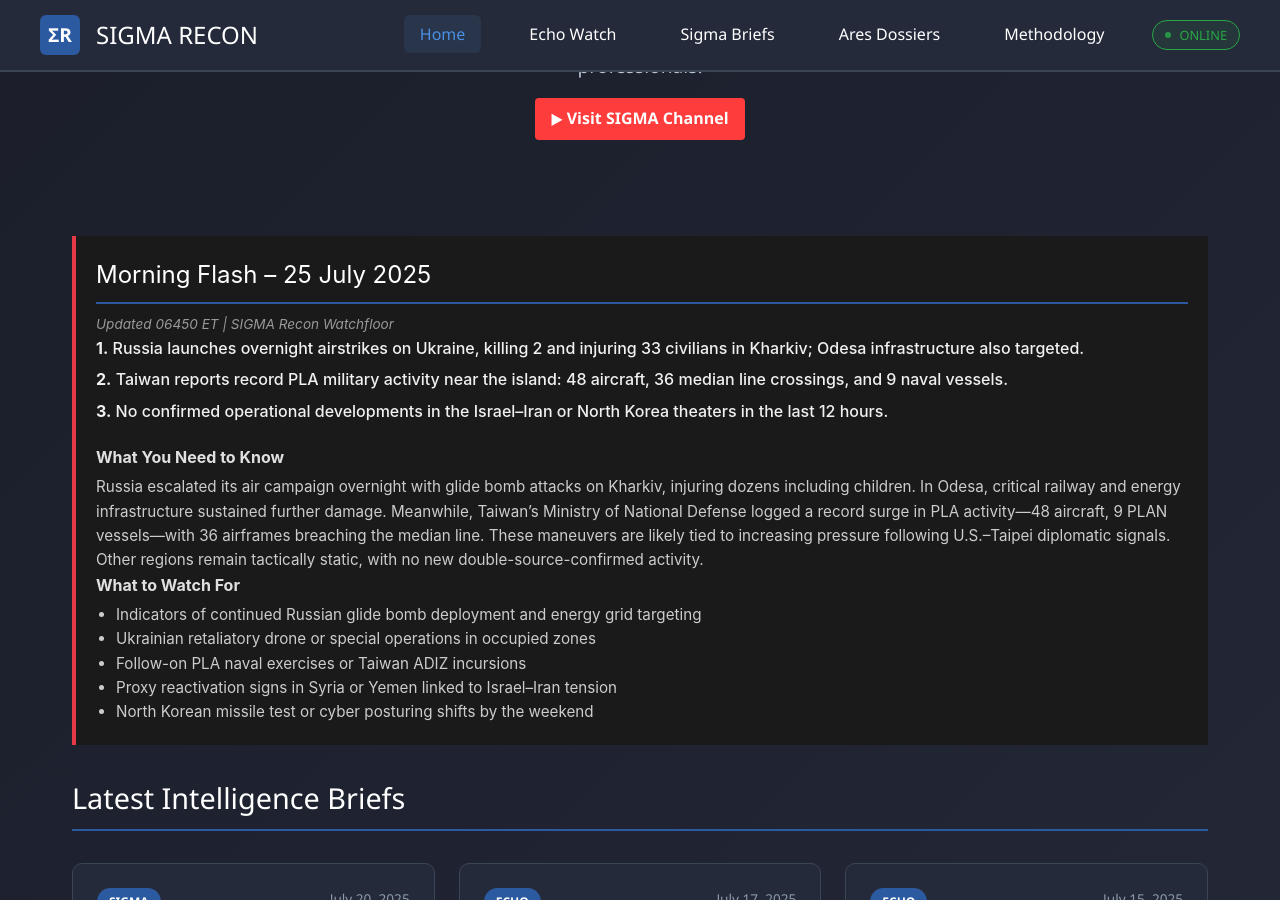
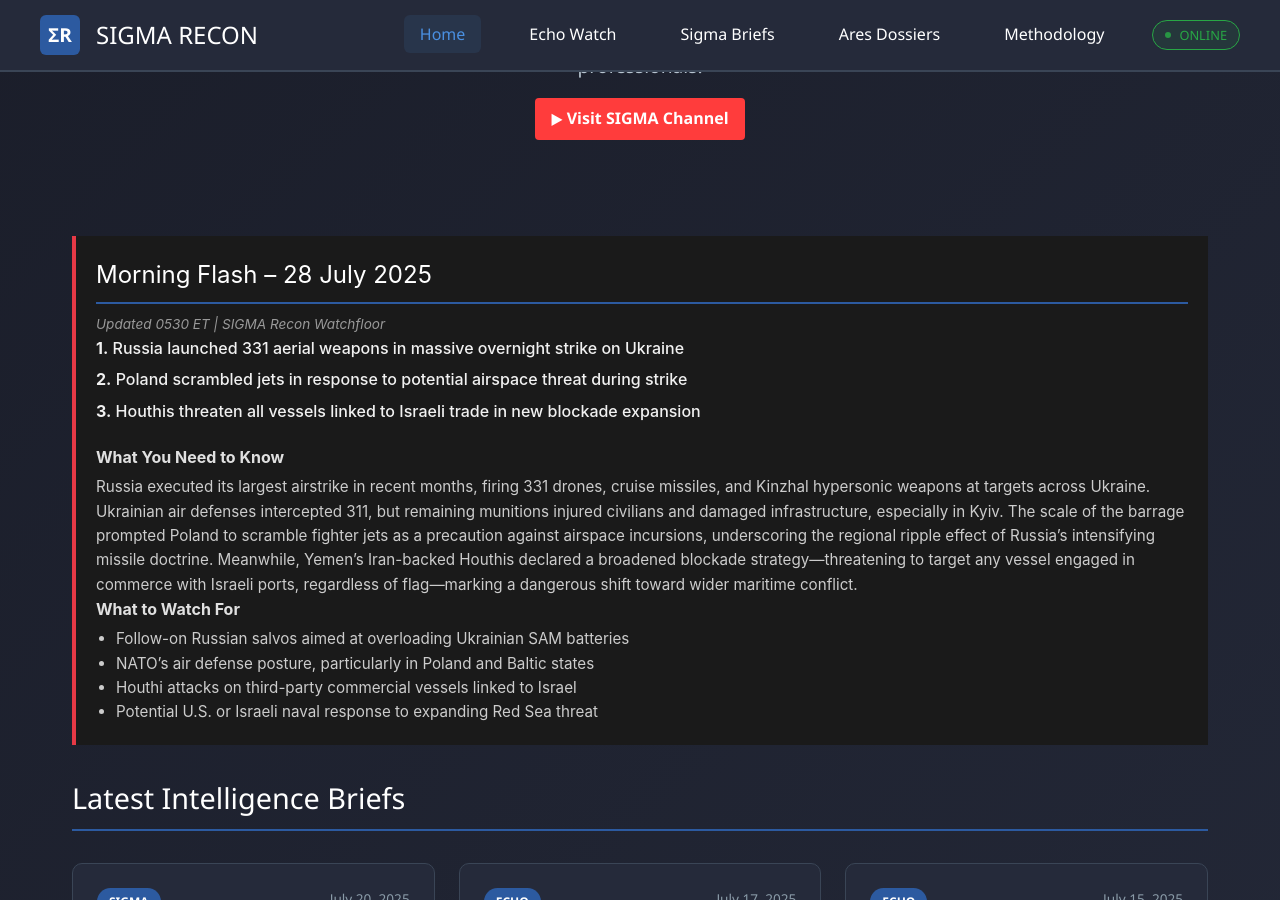
Before and after one commit to Monster52/SIGMA_Recon, a Jekyll site: the page built from index.html, in a window 1280 px wide and 900 px high, scrolled down 242 px. Built offline with Jekyll 4.4.1, drawn with Linux system fonts in a browser that asks for light colours; comment, search, counter and statistics services are not loaded.

Commit message:
Update MFR

```diff
--- a/index.html
+++ b/index.html
@@ -15,28 +15,27 @@
 
 <!-- Morning Flash Module -->
 <div class="morning-flash-container">
-  <h2 class="section-title">Morning Flash – 25 July 2025</h2>
-    <p class="flash-timestamp">Updated 06450 ET | SIGMA Recon Watchfloor</p>
+  <h2 class="section-title">Morning Flash – 28 July 2025</h2>
+    <p class="flash-timestamp">Updated 0530 ET | SIGMA Recon Watchfloor</p>
 
   <ul class="flash-bullets">
-    <li><strong>1.</strong> Russia launches overnight airstrikes on Ukraine, killing 2 and injuring 33 civilians in Kharkiv; Odesa infrastructure also targeted.</li>
-    <li><strong>2.</strong> Taiwan reports record PLA military activity near the island: 48 aircraft, 36 median line crossings, and 9 naval vessels.</li>
-    <li><strong>3.</strong> No confirmed operational developments in the Israel–Iran or North Korea theaters in the last 12 hours.</li>
+    <li><strong>1.</strong> Russia launched 331 aerial weapons in massive overnight strike on Ukraine</li>
+    <li><strong>2.</strong> Poland scrambled jets in response to potential airspace threat during strike</li>
+    <li><strong>3.</strong> Houthis threaten all vessels linked to Israeli trade in new blockade expansion</li>
   </ul>
   <div class="flash-subsections">
     <div class="flash-need-to-know">
       <h4>What You Need to Know</h4>
-      <p>Russia escalated its air campaign overnight with glide bomb attacks on Kharkiv, injuring dozens including children. In Odesa, critical railway and energy infrastructure sustained further damage. Meanwhile, Taiwan’s Ministry of National Defense logged a record surge in PLA activity—48 aircraft, 9 PLAN vessels—with 36 airframes breaching the median line. These maneuvers are likely tied to increasing pressure following U.S.–Taipei diplomatic signals. Other regions remain tactically static, with no new double-source-confirmed activity.
+      <p>Russia executed its largest airstrike in recent months, firing 331 drones, cruise missiles, and Kinzhal hypersonic weapons at targets across Ukraine. Ukrainian air defenses intercepted 311, but remaining munitions injured civilians and damaged infrastructure, especially in Kyiv. The scale of the barrage prompted Poland to scramble fighter jets as a precaution against airspace incursions, underscoring the regional ripple effect of Russia’s intensifying missile doctrine. Meanwhile, Yemen’s Iran-backed Houthis declared a broadened blockade strategy—threatening to target any vessel engaged in commerce with Israeli ports, regardless of flag—marking a dangerous shift toward wider maritime conflict.
       </p>
     </div>
     <div class="flash-watch-for">
       <h4>What to Watch For</h4>
       <ul>
-        <li> Indicators of continued Russian glide bomb deployment and energy grid targeting</li>
-        <li> Ukrainian retaliatory drone or special operations in occupied zones</li>
-        <li> Follow-on PLA naval exercises or Taiwan ADIZ incursions</li>
-        <li> Proxy reactivation signs in Syria or Yemen linked to Israel–Iran tension</li>
-        <li> North Korean missile test or cyber posturing shifts by the weekend</li>
+        <li> Follow-on Russian salvos aimed at overloading Ukrainian SAM batteries</li>
+        <li> NATO’s air defense posture, particularly in Poland and Baltic states</li>
+        <li> Houthi attacks on third-party commercial vessels linked to Israel</li>
+        <li> Potential U.S. or Israeli naval response to expanding Red Sea threat</li>
       </ul>
     </div>
   </div>
```
